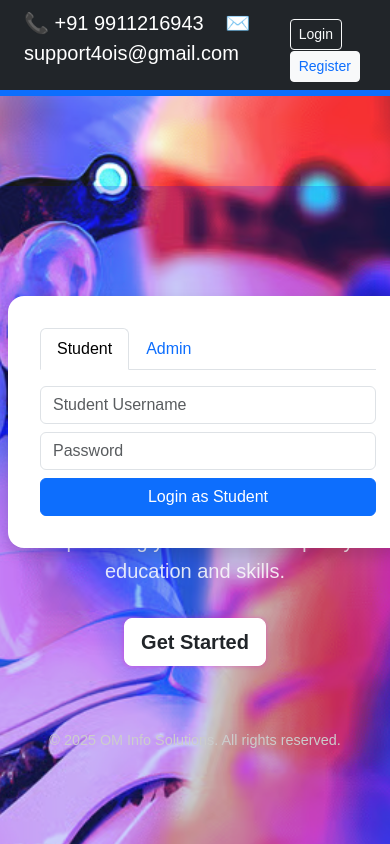
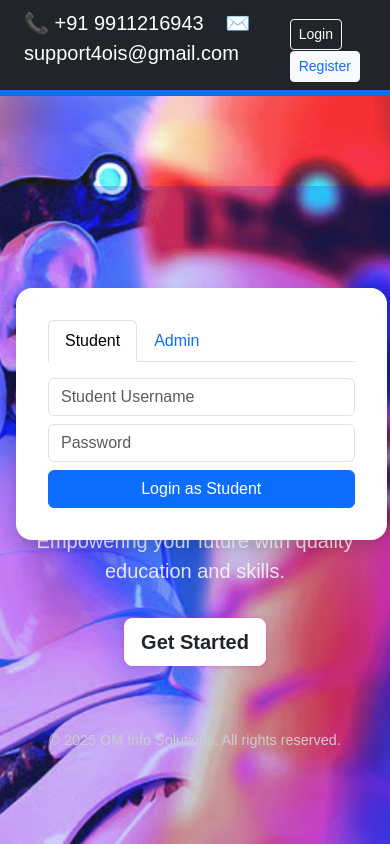
Before and after one commit to lok-02498/coaching_site, a Flask app: page / in a window 390 px wide, after a click on "Login". Run offline with Flask 3, Linux system fonts and the light colour scheme.

Commit message:
changes in style

```diff
--- a/static/style.css
+++ b/static/style.css
@@ -1089,11 +1089,26 @@ body.cover-page {
   border-radius: 20rem;
 }
 .custom-large-modal {
-  max-width: 400px;/* Increase width */
-  width: 200vw;      /* Responsive width */
+  max-width: 500px;/* Increase width */
+  width: 90vw;      /* Responsive width */
 }
 .modal-content {
   background-color: #ffffff; /* Light background */
   color: #333;               /* Dark text for readability */
   border-radius: 1rem;
 }
+@media (max-width: 400px) {
+  .custom-large-modal {
+    width: 95vw;
+    margin: 0 1rem;
+  }
+
+  .modal-content {
+    padding: 1rem;
+  }
+
+  .custom-btn, .custom-btn-admin {
+    font-size: 0.9rem;
+    padding: 0.5rem;
+  }
+}
```
